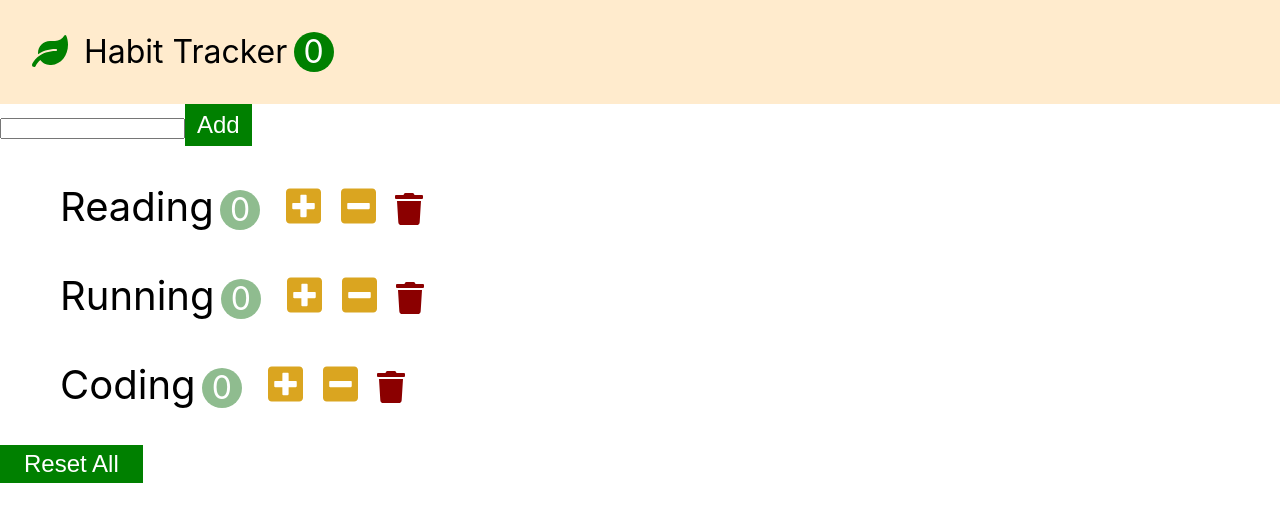
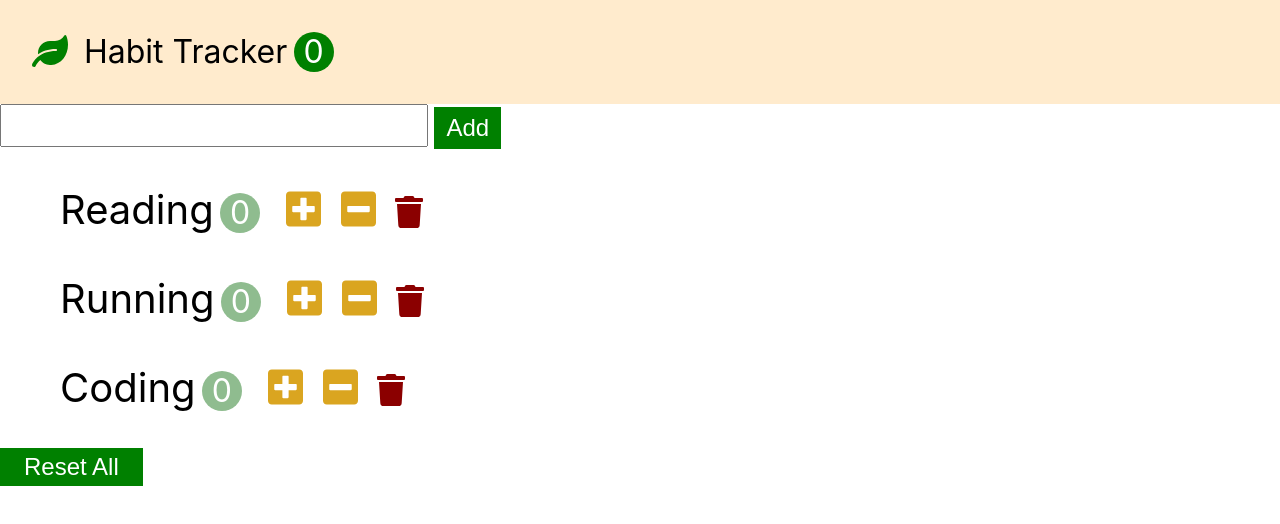
Before and after one commit to wonlee6/react-base, a React (Create React App) app: page / in a window 1280 px wide. Shown: the top 524 px of the page. Built offline with nearby package versions, Linux system fonts and the light colour scheme.

Commit message:
함수형, memo

```diff
--- a/src/App.js
+++ b/src/App.js
@@ -1,8 +1,12 @@
 import React, { Component } from "react";
-import "./App.css";
+import "./app.css";
 import Habits from "./components/habits";
 import Navbar from "./components/navbar";
 
+// pureComponent
+// 업데이트 전과 후 props, state를 비교한다
+// shouldComponentUpdate를 가지고 있따
+// 비교후 동일하면 render 함수가 실행되지 않는다
 class App extends Component {
   state = {
     habits: [
--- a/src/components/habit.jsx
+++ b/src/components/habit.jsx
@@ -5,6 +5,13 @@ class Habit extends PureComponent {
   // state = {
   //   count: 0,
   // };
+  componentDidMount() {
+    console.log(`habit: ${this.props.habit.name} mounted`);
+  }
+
+  componentWillUnmount() {
+    console.log(`habit: ${this.props.habit.name} Will unmounted `);
+  }
   handleIncrement = () => {
     // state Obejct 안에 있는 count를 증가 한뒤 state를 업데이트해야됨
     // setState 사용해야지 렌더링 됨
--- a/src/components/habitAddForm.jsx
+++ b/src/components/habitAddForm.jsx
@@ -1,37 +1,33 @@
-import React, { PureComponent } from "react";
+import React, { memo } from "react";
 
-// pureComponent
-// 업데이트 전과 후 props, state를 비교한다
-// shouldComponentUpdate를 가지고 있따
-// 비교후 동일하면 render 함수가 실행되지 않는다
-class HabitAddForm extends PureComponent {
-  formRef = React.createRef();
-  inputRef = React.createRef();
+// memo === purecomponent
+const HabitAddForm = memo((props) => {
+  const formRef = React.createRef();
+  const inputRef = React.createRef();
   // DOM 요소에 접근하지 않고 createRef 통해 멤버 변수를 저장한 후
   // 원하는 곳에 ref 연결하면 됨
 
-  onSubmit = (event) => {
+  const onSubmit = (event) => {
     event.preventDefault();
-    console.log(this.inputRef.current.value);
-    const name = this.inputRef.current.value;
-    name && this.props.onAdd(name);
+    // console.log(this.inputRef.current.value);
+    const name = inputRef.current.value;
+    name && props.onAdd(name);
     // this.inputRef.current.value = "";
-    this.formRef.current.reset();
+    formRef.current.reset();
   };
-  render() {
+
   return (
     // submit => 페이지가 리프래쉬 됨 preventDefault 사용하면댐
-      <form ref={this.formRef} className='add-form' onSubmit={this.onSubmit}>
+    <form ref={formRef} className='add-form' onSubmit={onSubmit}>
       <input
-          ref={this.inputRef}
+        ref={inputRef}
         type='text'
-          className='add-inpuit'
+        className='add-input'
         placeholde='Habit'
       />
       <button className='add-button'>Add</button>
     </form>
   );
-  }
-}
+});
 
 export default HabitAddForm;
```
Lines whose indentation alone changed are shown as unchanged.
